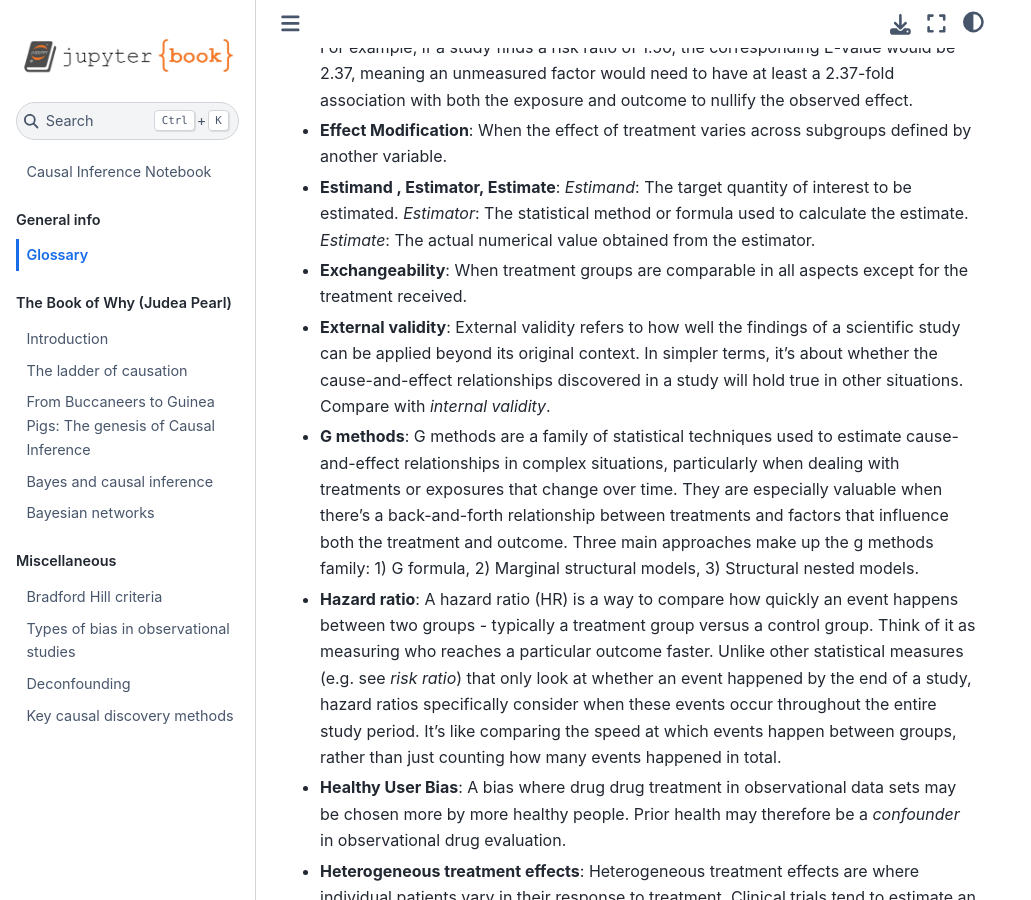
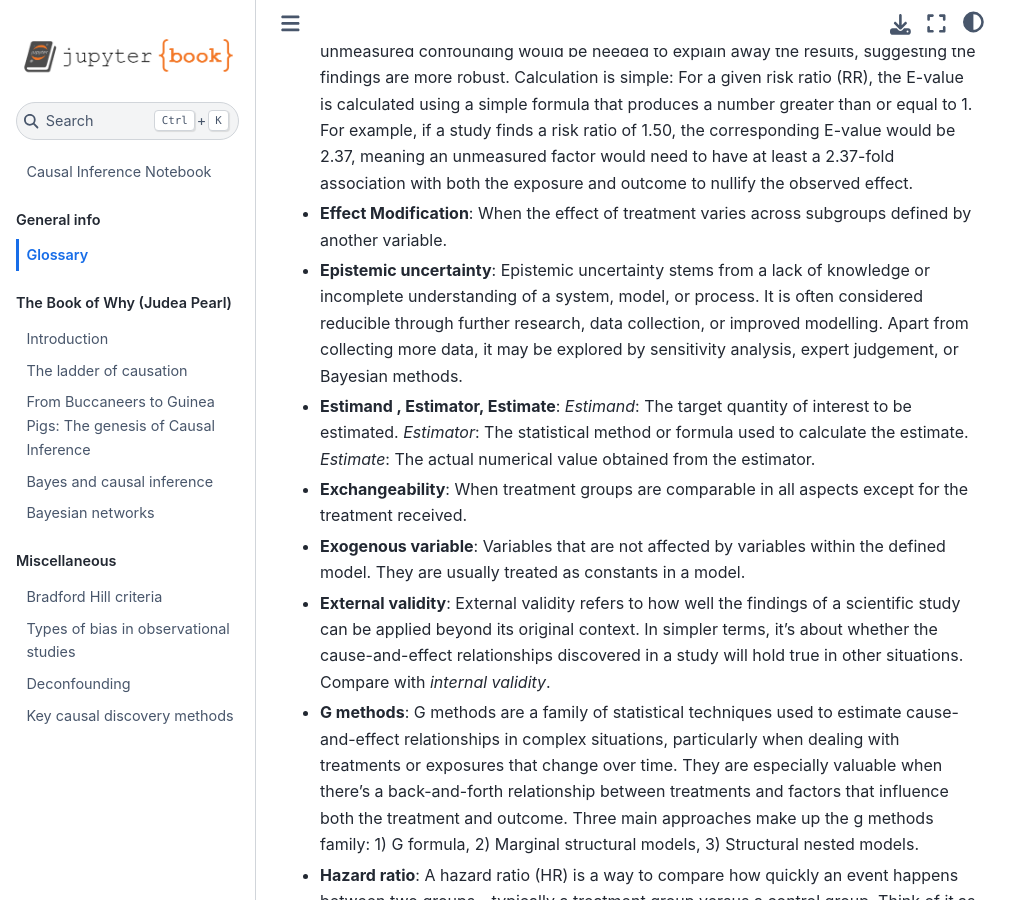
Before and after one commit to samuel-book/causal_inference_notebook, a Jupyter Book: the page built from glossary.md, in a window 1280 px wide and 900 px high, scrolled down 2940 px. Shown: the whole window, without its empty margins (0-1031 px from the left). Built offline with Jupyter Book 1.0.4 settings and Sphinx 7.4.7 and the Sphinx Book theme 1.1.4, drawn with Linux system fonts in a browser that asks for light colours; pages that are not in the unit, such as notebooks, are missing from menus; some of the changed text lies outside the part shown.

Commit message:
Add glossary terms

```diff
--- a/glossary.md
+++ b/glossary.md
@@ -1,4 +1,6 @@
 # Glossary
+
+* **Aleatory uncertainty**: Uncertainty due to randomness e.g. whether a coin toss will results in a heads or tails. It cannot be reduced through additional knowledge or data collection, and is usually managed by talking about probabilities.
 
 * **Antecedent**: An antecedent in causal models refers to a preceding event, condition, or characteristic that influences or determines a subsequent outcome.
 
@@ -38,9 +40,13 @@
 
 * **Effect Modification**: When the effect of treatment varies across subgroups defined by another variable.
 
+* **Epistemic uncertainty**: Epistemic uncertainty stems from a lack of knowledge or incomplete understanding of a system, model, or process. It is often considered reducible through further research, data collection, or improved modelling. Apart from collecting more data, it may be explored by sensitivity analysis, expert judgement, or Bayesian methods.
+
 * **Estimand , Estimator, Estimate**: *Estimand*: The target quantity of interest to be estimated. *Estimator*: The statistical method or formula used to calculate the estimate. *Estimate*: The actual numerical value obtained from the estimator.
 
 * **Exchangeability**: When treatment groups are comparable in all aspects except for the treatment received.
+
+* **Exogenous variable**: Variables that are not affected by variables within the defined model. They are usually treated as constants in a model.
 
 * **External validity**: External validity refers to how well the findings of a scientific study can be applied beyond its original context. In simpler terms, it's about whether the cause-and-effect relationships discovered in a study will hold true in other situations. Compare with *internal validity*.
 
```
Also changed, not shown: 3 other files.
